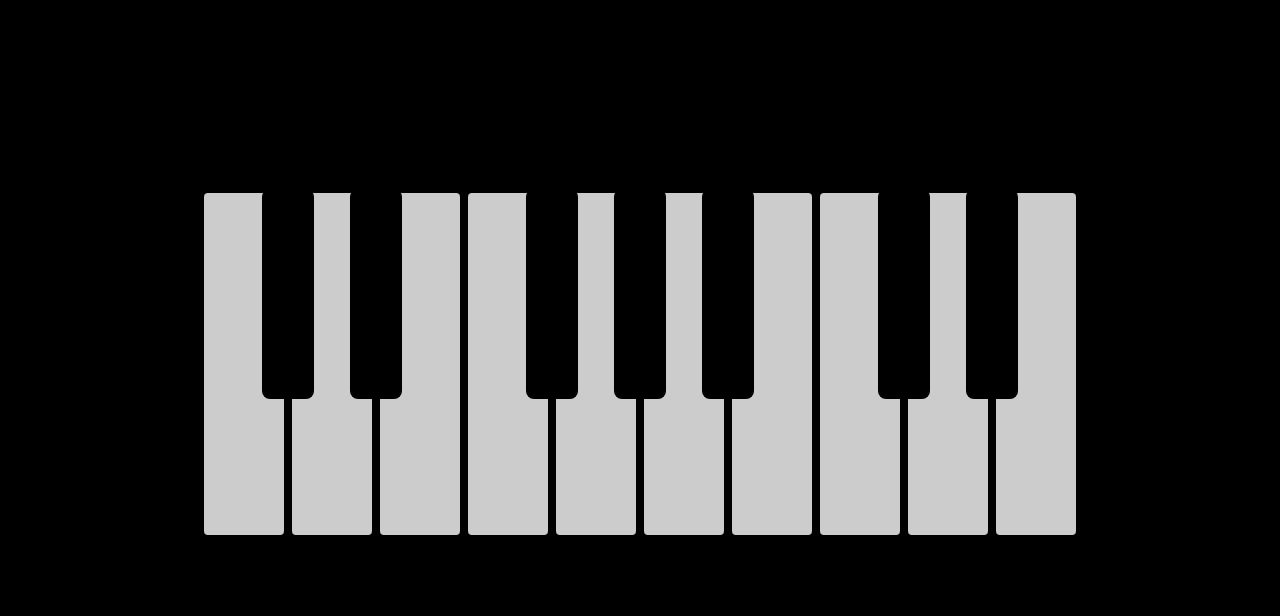
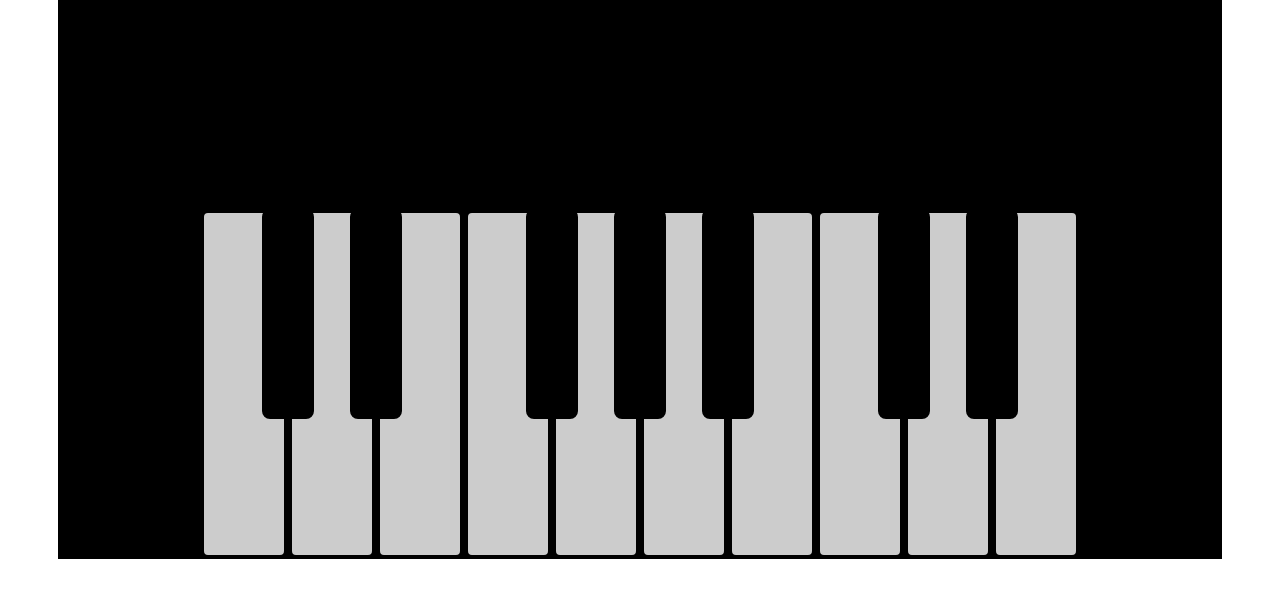
Before and after one commit to DaniBlaney/mini-piano, a PHP site: page / in a window 1280 px wide. Shown: the part 184-800 px from the top of the page. Run offline with PHP 8.4, Linux system fonts and the light colour scheme.

Commit message:
roughly finished

```diff
--- a/index.html
+++ b/index.html
@@ -1,12 +1,12 @@
 <!DOCTYPE html>
-<html dir="ltr" lang="en">
+<html lang="en">
 <head>
   <meta charset="utf-8">
   <title>JS Mini Piano</title>
-  <link rel="stylesheet" href="/style.css">
-  <link rel="icon" href="/favicon.png" sizes="16x16" type="image/png">
-  <link rel="javascript" href="/piano.js">
-  <meta name="description" content="…">
+  <link rel="stylesheet" type="text/css" href="style.css">
+  <!-- <link rel="icon" href="/favicon.png" sizes="16x16" type="image/png"> -->
+
+
 </head>
 
 <body>
@@ -90,6 +90,6 @@
       <audio data-key="186" src="./sounds/056.wav"></audio>
       </section>
   </section>
-
+  <script src="piano.js"></script>
   </body>
 </html>
--- a/style.css
+++ b/style.css
@@ -1,10 +1,13 @@
-html  {
+html{
+  background: white;
+}
+#wrap {
   background: #000;
   font-family: 'Noto Serif', serif;
   -webkit-font-smoothing: antialiased;
   text-align: center;
+  margin: 50px;
 }
-
 header {
 position: relative;
 margin: 30px 0;
@@ -14,7 +17,7 @@ header:after {
 content: '';
 width: 460px;
 height: 15px;
-background: url(images/intro-div.svg) no-repeat center;
+background: no-repeat center;
 display: inline-block;
 text-align: center;
 background-size: 70%;
```
Also changed, not shown: 18 other files.
